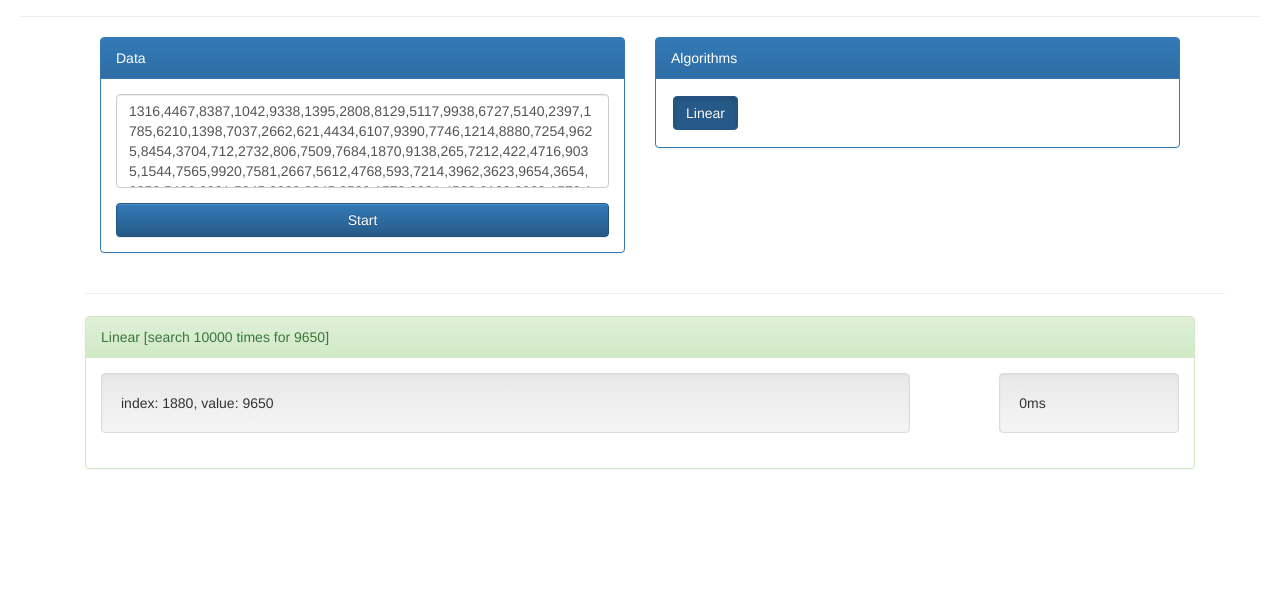
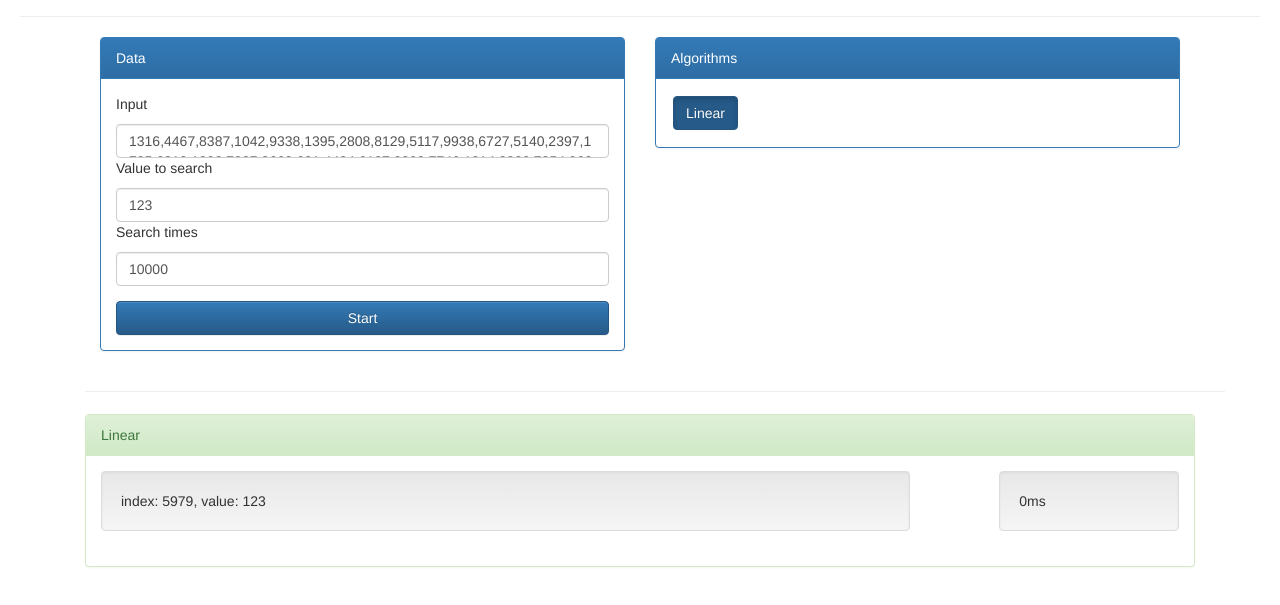
Before and after one commit to telmanagababov/search-algorithms, a plain HTML site: page index.html in a window 1280 px wide. Both pictures are taken after a click on the button "Start". Shown: the part 69-674 px from the top of the page. Drawn offline with nearby package versions, Linux system fonts and the light colour scheme.

Commit message:
update structure

```diff
--- a/app/main.js
+++ b/app/main.js
@@ -5,15 +5,19 @@ window.onload = () => {
         resultView = new ResultView();
 
     inputView.onStart = () => {
-        let data = inputView.getInputData();
+        let algorithm = null,
+            algorithmView = null;
+
         inputView.disableStart();
         preloaderView.show();
         resultView.clear();
 
         setTimeout(() => {
-            inputView.getInputAlgorithms().forEach(algorithmType => {
-                let algorithm = algorithmsFactory.getAlgorithm(algorithmType),
-                    algorithmView = resultGenerator.getResult(data.slice(), algorithm);
+            inputView.getAlgorithms().forEach(algorithmType => {
+                algorithm = algorithmsFactory.getAlgorithm(algorithmType);
+                resultGenerator.setValues(inputView.getData(), inputView.getSearchTimes(), inputView.getSearchValue());
+                resultGenerator.setAlgorithm(algorithm);
+                algorithmView = resultGenerator.generateResult();
                 resultView.add(algorithmView);
             });
             preloaderView.hide();
--- a/app/util/ResultGenerator.js
+++ b/app/util/ResultGenerator.js
@@ -1,35 +1,41 @@
 const resultGenerator = (() => {
 
-    const TIMES_TO_SEARCH = 10000;
-
-    let algorithmView = null;
-    let indexToSearch = 0,
+    let algorithm = null,
+        inputData = 0,
+        timesToSearch = 0,
         valueToSearch = 0,
         searchResult = 0,
         startTime = 0,
         elapsedTime = 0;
 
-    function getResult (data, algorithm) {
-        //init
-        algorithmView = new AlgorithmView();
-        indexToSearch = Math.floor(Math.random() * data.length);
-        valueToSearch = data[indexToSearch];
+    function setAlgorithm (value) {
+        algorithm = value;
+    }
 
-        //calculate
+    function setValues (data, times, value) {
+        inputData = data;
+        timesToSearch = times;
+        valueToSearch = value;
+    }
+
+    function generateResult () {
+        let algorithmView = new AlgorithmView();
+
         startTime = performance.now();
-        for(let i = 0; i < TIMES_TO_SEARCH; i++) {
-            searchResult = algorithm.search(data, valueToSearch);
+        for(let i = 0; i < timesToSearch; i++) {
+            searchResult = algorithm.search(inputData, valueToSearch);
         }
         elapsedTime = performance.now() - startTime;
 
-        //set result
-        algorithmView.setName(algorithm.type + " [search " + TIMES_TO_SEARCH + " times for " + valueToSearch +"]");
-        algorithmView.setData("index: " + searchResult + ", value: " + data[searchResult]);
+        algorithmView.setName(algorithm.type);
+        algorithmView.setData("index: " + searchResult + ", value: " + inputData[searchResult]);
         algorithmView.setTime(elapsedTime);
         return algorithmView.getView();
     }
 
     return {
-        getResult: getResult
+        setAlgorithm: setAlgorithm,
+        setValues: setValues,
+        generateResult: generateResult
     }
 })();
--- a/app/view/InputView.js
+++ b/app/view/InputView.js
@@ -1,8 +1,11 @@
 const InputViewEnum = {
-    INPUT_DEFAULT_AMOUNT: 25000,
-    INPUT_DEFAULT_RANGE: 10000,
+    DATA_AMOUNT: 20000,
+    DATA_RANGE: 10000,
+    SEARCH_TIMES: 10000,
     START_BUTTON_SELECTOR: "#panel-start",
-    DATA_INPUT_SELECTOR: "#data-input",
+    DATA_SELECTOR: "#data-input",
+    SEARCH_VALUE_SELECTOR: "#search-value-input",
+    SEARCH_TIMES_SELECTOR: "#search-times-input",
     ALGORITHMS_SELECTOR: "#algorithms",
     ACTIVE_INPUT_SELECTOR: ".active input"
 };
@@ -11,17 +14,30 @@ class InputView {
     constructor() {
         this._startButton = document.querySelector(InputViewEnum.START_BUTTON_SELECTOR);
         this._startButton.onclick = () => {this.onStart();};
-        this._dataInput = document.querySelector(InputViewEnum.DATA_INPUT_SELECTOR);
-        this._dataInput.innerHTML = Array.from(new Array(InputViewEnum.INPUT_DEFAULT_AMOUNT))
-            .map(() => parseInt(Math.random() * InputViewEnum.INPUT_DEFAULT_RANGE)).join();
+        this._data = document.querySelector(InputViewEnum.DATA_SELECTOR);
+        this._data.innerHTML = Array.from(new Array(InputViewEnum.DATA_AMOUNT))
+            .map(() => parseInt(Math.random() * InputViewEnum.DATA_RANGE)).join();
+        this._searchTimes = document.querySelector(InputViewEnum.SEARCH_TIMES_SELECTOR);
+        this._searchTimes.value = InputViewEnum.SEARCH_TIMES;
+        this._searchIndex = Math.floor(Math.random() * this.getData().length);
+        this._searchValue = document.querySelector(InputViewEnum.SEARCH_VALUE_SELECTOR);
+        this._searchValue.value = this.getData()[this._searchIndex];
         this._algorithms = document.querySelector(InputViewEnum.ALGORITHMS_SELECTOR);
     }
 
-    getInputData() {
-        return this._dataInput.value.split(",").map(value => parseInt(value));
+    getData() {
+        return this._data.value.split(",").map(value => parseInt(value));
     }
 
-    getInputAlgorithms() {
+    getSearchTimes() {
+        return parseInt(this._searchTimes.value);
+    }
+
+    getSearchValue() {
+        return parseInt(this._searchValue.value);
+    }
+
+    getAlgorithms() {
         let checkedAlgorithms = this._algorithms.querySelectorAll(InputViewEnum.ACTIVE_INPUT_SELECTOR);
         return Array.from(checkedAlgorithms).map(data => data.id);
     }
--- a/assets/main.css
+++ b/assets/main.css
@@ -9,8 +9,8 @@ textarea {
     margin: 2px;
 }
 
-#data #data-input {
-    margin-bottom: 15px;
+#data #panel-start {
+    margin-top: 15px;
 }
 
 #result .result-data {
--- a/index.html
+++ b/index.html
@@ -21,7 +21,12 @@
                 <div class="panel panel-primary">
                     <div class="panel-heading">Data</div>
                     <div class="panel-body">
-                        <textarea id="data-input" class="form-control" placeholder="0, 1, 2, ..." rows="4"></textarea>
+                        <p>Input</p>
+                        <textarea id="data-input" class="form-control" rows="1"></textarea>
+                        <p>Value to search</p>
+                        <input id="search-value-input" class="form-control" type="text">
+                        <p>Search times</p>
+                        <input id="search-times-input" class="form-control" type="text">
                         <button id="panel-start" type="button" class="btn btn-primary col-xs-12">Start</button>
                     </div>
                 </div>
```
